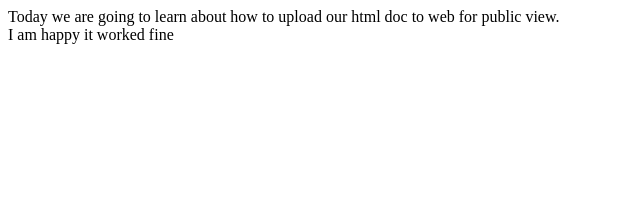
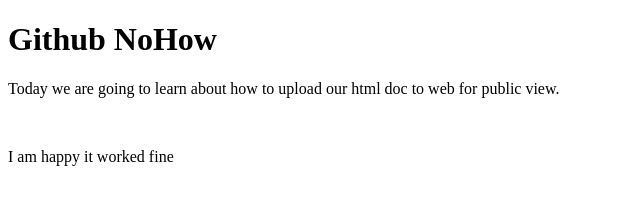
Before and after one commit to Fingold24/1st-site, a plain HTML site: page index.html in a window 1280 px wide. Shown: the whole page, without its empty margins (0-640 px from the left). Drawn offline with Linux system fonts and the light colour scheme.

Commit message:
Update index.html

```diff
--- a/index.html
+++ b/index.html
@@ -4,10 +4,11 @@
 <title> How to use Github </title>
 </head>
 <body>
-Today we are going to learn about how to upload our html doc to web for public view.
+  <h1> Github NoHow </h1>
+<p>Today we are going to learn about how to upload our html doc to web for public view.</p>
 <br />
 
-I am happy it worked fine
+<p>I am happy it worked fine </p>
 
 
 
```
